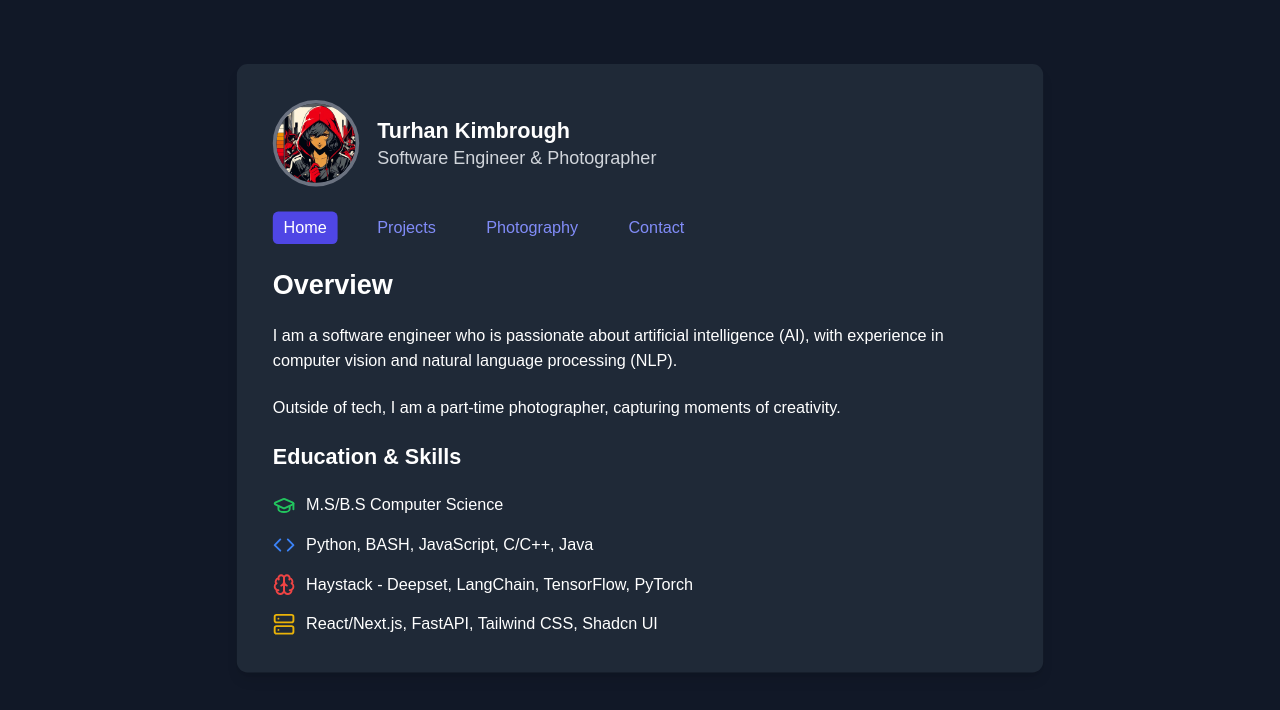
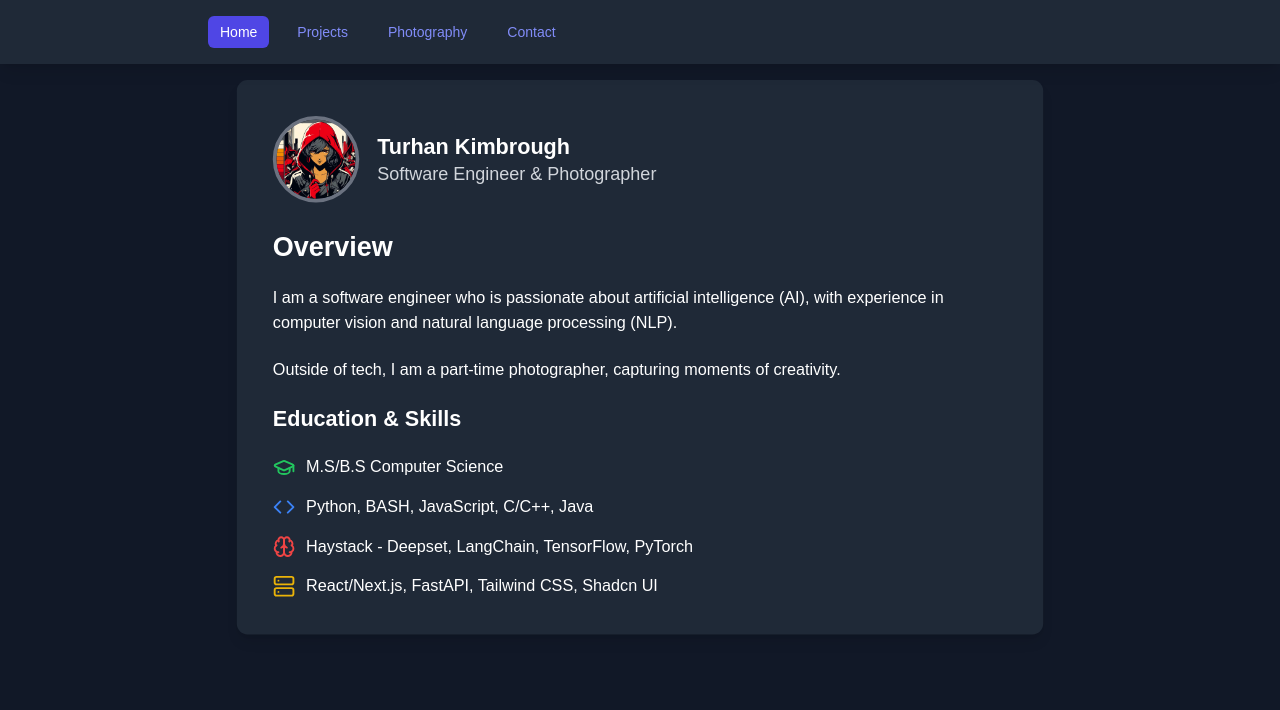
Before and after one commit to T-Visor/personal-website, a Next.js app: page /home in a window 1280 px wide. Shown: the top 710 px of the page. Built offline with nearby package versions, Linux system fonts and the light colour scheme.

Commit message:
modified layout to have header for links

```diff
--- a/src/components/clientLayout.tsx
+++ b/src/components/clientLayout.tsx
@@ -1,17 +1,18 @@
 'use client';
-
 import { useEffect, useState, ReactNode } from 'react';
 import Image from 'next/image';
 import '@/app/globals.css';
 import Link from 'next/link';
 import { usePathname } from 'next/navigation';
+import { Menu } from 'lucide-react';
 
 type ClientLayoutProps = {
-  children: ReactNode; // Explicitly type the children prop
+  children: ReactNode;
 };
 
 export default function ClientLayout({ children }: ClientLayoutProps) {
   const [currentPath, setCurrentPath] = useState('');
+  const [isMenuOpen, setIsMenuOpen] = useState(false);
   const clientPathname = usePathname();
 
   useEffect(() => {
@@ -25,10 +26,77 @@ export default function ClientLayout({ children }: ClientLayoutProps) {
     return currentPath.startsWith(href);
   };
 
+  const toggleMenu = () => {
+    setIsMenuOpen(!isMenuOpen);
+  };
+
   return (
     <html lang="en">
-      <body className="min-h-screen bg-gray-900 text-white overflow-auto">
-        <div className="py-8 px-4 sm:py-16 sm:px-6 lg:px-8">
+      <body className="min-h-screen bg-gray-900 text-white overflow-x-hidden">
+        <header className="fixed top-0 left-0 right-0 bg-gray-800 shadow-lg z-50">
+          <div className="max-w-4xl mx-auto px-4">
+            <div className="flex items-center justify-between h-16">
+              {/* Desktop Navigation */}
+              <nav className="hidden sm:block">
+                <ul className="flex space-x-4">
+                  {[
+                    { href: '/home', label: 'Home' },
+                    { href: '/ai', label: 'Projects' },
+                    { href: '/photography', label: 'Photography' },
+                    { href: '/contact', label: 'Contact' },
+                  ].map((link) => (
+                    <li key={link.href}>
+                      <Link href={link.href}>
+                        <span
+                          className={`${
+                            isActive(link.href) ? 'bg-indigo-600 text-white' : 'text-indigo-400'
+                          } hover:bg-indigo-700 px-3 py-2 rounded-md text-sm font-medium`}
+                        >
+                          {link.label}
+                        </span>
+                      </Link>
+                    </li>
+                  ))}
+                </ul>
+              </nav>
+
+              {/* Mobile Menu Button */}
+              <button
+                className="sm:hidden p-2 rounded-md text-gray-400 hover:text-white hover:bg-gray-700"
+                onClick={toggleMenu}
+              >
+                <Menu size={24} />
+              </button>
+            </div>
+
+            {/* Mobile Navigation */}
+            <div className={`sm:hidden ${isMenuOpen ? 'block' : 'hidden'}`}>
+              <ul className="px-2 pt-2 pb-3 space-y-1">
+                {[
+                  { href: '/home', label: 'Home' },
+                  { href: '/ai', label: 'Projects' },
+                  { href: '/photography', label: 'Photography' },
+                  { href: '/contact', label: 'Contact' },
+                ].map((link) => (
+                  <li key={link.href}>
+                    <Link href={link.href}>
+                      <span
+                        className={`${
+                          isActive(link.href) ? 'bg-indigo-600 text-white' : 'text-indigo-400'
+                        } hover:bg-indigo-700 block px-3 py-2 rounded-md text-base font-medium`}
+                        onClick={() => setIsMenuOpen(false)}
+                      >
+                        {link.label}
+                      </span>
+                    </Link>
+                  </li>
+                ))}
+              </ul>
+            </div>
+          </div>
+        </header>
+
+        <main className="pt-20 px-4 sm:px-6 lg:px-8">
           <div className="w-full max-w-4xl mx-auto sm:transform sm:scale-90 sm:origin-top">
             <div className="bg-gray-800 rounded-xl shadow-lg overflow-hidden">
               <div className="p-6 sm:p-10">
@@ -45,33 +113,11 @@ export default function ClientLayout({ children }: ClientLayoutProps) {
                     <p className="text-xl text-gray-300">Software Engineer & Photographer</p>
                   </div>
                 </div>
-                <nav className="mb-8">
-                  <ul className="grid grid-cols-2 gap-4 sm:flex sm:flex-row sm:space-x-4">
-                    {[
-                      { href: '/home', label: 'Home' },
-                      { href: '/ai', label: 'Projects' },
-                      { href: '/photography', label: 'Photography' },
-                      { href: '/contact', label: 'Contact' },
-                    ].map((link) => (
-                      <li key={link.href}>
-                        <Link href={link.href}>
-                          <span
-                            className={`${
-                              isActive(link.href) ? 'bg-indigo-600 text-white' : 'text-indigo-400'
-                            } hover:bg-indigo-700 px-3 py-2 rounded-md text-lg font-medium`}
-                          >
-                            {link.label}
-                          </span>
-                        </Link>
-                      </li>
-                    ))}
-                  </ul>
-                </nav>
                 <div>{children}</div>
               </div>
             </div>
           </div>
-        </div>
+        </main>
       </body>
     </html>
   );
```
